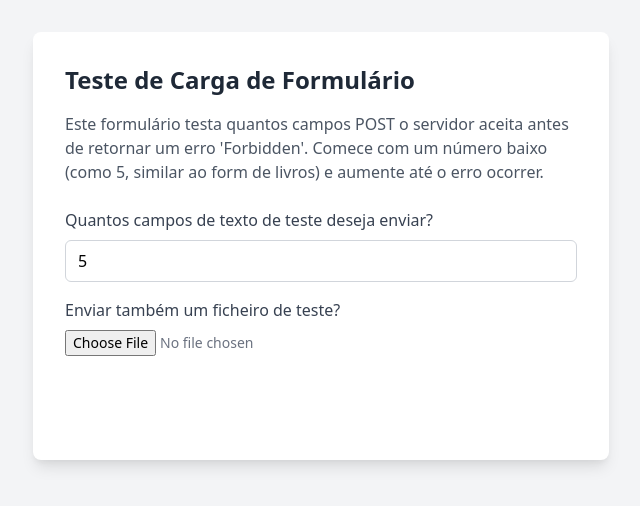
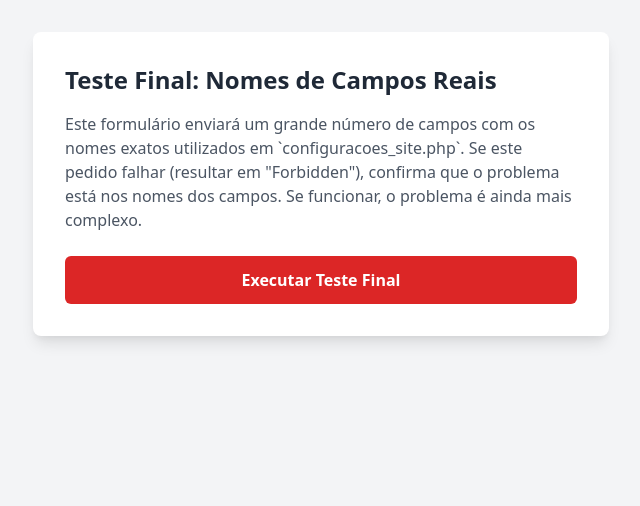
Before and after one commit to klausedu/animapsique, a PHP site: page /area_logada/psicologa/debug_form.php in a window 1280 px wide. Shown: the top 506 px of the page, without its empty margins (319-959 px from the left). Run offline with PHP 8.4, Linux system fonts and the light colour scheme.

Commit message:
Update debug_form.php

```diff
--- a/area_logada/psicologa/debug_form.php
+++ b/area_logada/psicologa/debug_form.php
@@ -2,54 +2,60 @@
 <html lang="pt-br">
 <head>
     <meta charset="UTF-8">
-    <title>Formulário de Debug</title>
+    <title>Formulário de Debug Final</title>
     <link href="https://cdn.jsdelivr.net/npm/tailwindcss@2.2.19/dist/tailwind.min.css" rel="stylesheet">
 </head>
 <body class="bg-gray-100 p-8">
     <div class="max-w-xl mx-auto bg-white p-8 rounded-lg shadow-lg">
-        <h1 class="text-2xl font-bold text-gray-800 mb-4">Teste de Carga de Formulário</h1>
-        <p class="text-gray-600 mb-6">Este formulário testa quantos campos POST o servidor aceita antes de retornar um erro 'Forbidden'. Comece com um número baixo (como 5, similar ao form de livros) e aumente até o erro ocorrer.</p>
+        <h1 class="text-2xl font-bold text-gray-800 mb-4">Teste Final: Nomes de Campos Reais</h1>
+        <p class="text-gray-600 mb-6">Este formulário enviará um grande número de campos com os nomes exatos utilizados em `configuracoes_site.php`. Se este pedido falhar (resultar em "Forbidden"), confirma que o problema está nos nomes dos campos. Se funcionar, o problema é ainda mais complexo.</p>
 
-        <form action="debug_receiver.php" method="POST" enctype="multipart/form-data">
-            <div class="mb-4">
-                <label for="num_campos" class="block text-gray-700 font-medium mb-2">Quantos campos de texto de teste deseja enviar?</label>
-                <input type="number" id="num_campos" name="num_campos" value="5" class="w-full px-3 py-2 border border-gray-300 rounded-md">
-            </div>
+        <form action="debug_receiver.php" method="POST">
 
-            <div class="mb-6">
-                <label class="block text-gray-700 font-medium mb-2">Enviar também um ficheiro de teste?</label>
-                <input type="file" name="ficheiro_teste" class="w-full text-sm text-gray-500 file:mr-4 file:py-2 file:px-4 file:rounded-full file:border-0 file:text-sm file:font-semibold file:bg-teal-50 file:text-teal-700 hover:file:bg-teal-100">
-            </div>
+            <?php
+            // Lista de nomes de campos extraídos do seu formulário original
+            $field_names = [
+                'active_tab', 'conteudo_site_cor_primaria_texto', 'conteudo_site_cor_botao_bg_texto',
+                'conteudo_site_cor_header_bg_texto', 'conteudo_site_cor_footer_bg_texto', 'conteudo_banner_inicio_titulo',
+                'conteudo_banner_inicio_texto', 'imagem_atual_banner_inicio', 'conteudo_missao_titulo',
+                'conteudo_missao_texto', 'conteudo_missao_p2_texto', 'conteudo_filosofia_titulo', 'conteudo_filosofia_texto',
+                'conteudo_filosofia_tec_titulo', 'conteudo_filosofia_tec_texto', 'conteudo_filosofia_pra_titulo',
+                'conteudo_filosofia_pra_texto', 'conteudo_filosofia_ime_titulo', 'conteudo_filosofia_ime_texto',
+                'conteudo_slide1_titulo', 'conteudo_slide1_texto', 'imagem_atual_slide1', 'conteudo_slide2_titulo',
+                'conteudo_slide2_texto', 'imagem_atual_slide2', 'conteudo_slide3_titulo', 'conteudo_slide3_texto',
+                'imagem_atual_slide3', 'conteudo_atuacao_titulo_titulo', 'conteudo_atuacao_titulo_texto',
+                'conteudo_atuacao_card1_exibir_titulo', 'conteudo_atuacao_card1_titulo_titulo', 'imagem_atual_atuacao_card1_titulo',
+                'conteudo_atuacao_card1_titulo_texto', 'conteudo_atuacao_p1_titulo_titulo', 'conteudo_atuacao_p1_titulo_texto',
+                'conteudo_atuacao_p1_p2_texto', 'conteudo_atuacao_p1_desfecho_texto', 'conteudo_atuacao_card2_exibir_titulo',
+                'conteudo_atuacao_card2_titulo_titulo', 'imagem_atual_atuacao_card2_titulo', 'conteudo_atuacao_card2_titulo_texto',
+                'conteudo_atuacao_p2_titulo_titulo', 'conteudo_atuacao_p2_titulo_texto', 'conteudo_atuacao_p2_p2_texto',
+                'conteudo_atuacao_p2_desfecho_texto', 'conteudo_atuacao_card3_exibir_titulo', 'conteudo_atuacao_card3_titulo_titulo',
+                'imagem_atual_atuacao_card3_titulo', 'conteudo_atuacao_card3_titulo_texto', 'conteudo_atuacao_p3_titulo_titulo',
+                'conteudo_atuacao_p3_titulo_texto', 'conteudo_atuacao_p3_p2_texto', 'conteudo_atuacao_p3_desfecho_texto',
+                'conteudo_atuacao_card4_exibir_titulo', 'conteudo_atuacao_card4_titulo_titulo', 'imagem_atual_atuacao_card4_titulo',
+                'conteudo_atuacao_card4_titulo_texto', 'conteudo_atuacao_p4_titulo_titulo', 'conteudo_atuacao_p4_titulo_texto',
+                'conteudo_atuacao_p4_p2_texto', 'conteudo_atuacao_p4_desfecho_texto', 'conteudo_atuacao_card5_exibir_titulo',
+                'conteudo_atuacao_card5_titulo_titulo', 'imagem_atual_atuacao_card5_titulo', 'conteudo_atuacao_card5_titulo_texto',
+                'conteudo_atuacao_p5_titulo_titulo', 'conteudo_atuacao_p5_titulo_texto', 'conteudo_atuacao_p5_p2_texto',
+                'conteudo_atuacao_p5_desfecho_texto', 'conteudo_sobre_objetivo_titulo_titulo', 'conteudo_sobre_objetivo_titulo_texto',
+                'imagem_atual_sobre_reflexao_imagem', 'imagem_atual_sobre_psicologa_foto', 'conteudo_sobre_mim_texto_texto',
+                'conteudo_sobre_quem_sou_titulo_titulo', 'conteudo_sobre_quem_sou_titulo_texto', 'conteudo_sobre_especializacoes_titulo_titulo',
+                'conteudo_sobre_especializacoes_titulo_texto', 'imagem_atual_sobre_mod1_imagem', 'conteudo_sobre_mod1_imagem_titulo',
+                'conteudo_sobre_mod1_imagem_texto', 'imagem_atual_sobre_mod2_imagem', 'conteudo_sobre_mod2_imagem_titulo',
+                'conteudo_sobre_mod2_imagem_texto', 'imagem_atual_sobre_mod3_imagem', 'conteudo_sobre_mod3_imagem_titulo',
+                'conteudo_sobre_mod3_imagem_texto', 'conteudo_contato_titulo_titulo', 'conteudo_contato_titulo_texto',
+                'conteudo_contato_endereco_sp_texto', 'conteudo_contato_endereco_cwb_texto', 'conteudo_contato_whatsapp_texto'
+            ];
 
-            <div id="campos-container" class="mb-6">
-                </div>
+            foreach ($field_names as $name) {
+                echo "<input type='hidden' name='" . htmlspecialchars($name) . "' value='test_value'>\n";
+            }
+            ?>
 
-            <button type="submit" class="w-full bg-teal-600 text-white font-bold py-3 px-4 rounded-md hover:bg-teal-700">
-                Enviar Teste
+            <button type="submit" class="w-full bg-red-600 text-white font-bold py-3 px-4 rounded-md hover:bg-red-700">
+                Executar Teste Final
             </button>
         </form>
     </div>
-
-    <script>
-        const numCamposInput = document.getElementById('num_campos');
-        const container = document.getElementById('campos-container');
-
-        function gerarCampos() {
-            const num = parseInt(numCamposInput.value, 10);
-            container.innerHTML = ''; // Limpa os campos existentes
-            for (let i = 1; i <= num; i++) {
-                const input = document.createElement('input');
-                input.type = 'hidden'; // Oculto para não poluir a interface
-                input.name = 'campo_teste_' + i;
-                input.value = 'valor de teste ' + i;
-                container.appendChild(input);
-            }
-        }
-
-        numCamposInput.addEventListener('input', gerarCampos);
-
-        // Gera os campos iniciais
-        gerarCampos();
-    </script>
 </body>
 </html>
```
